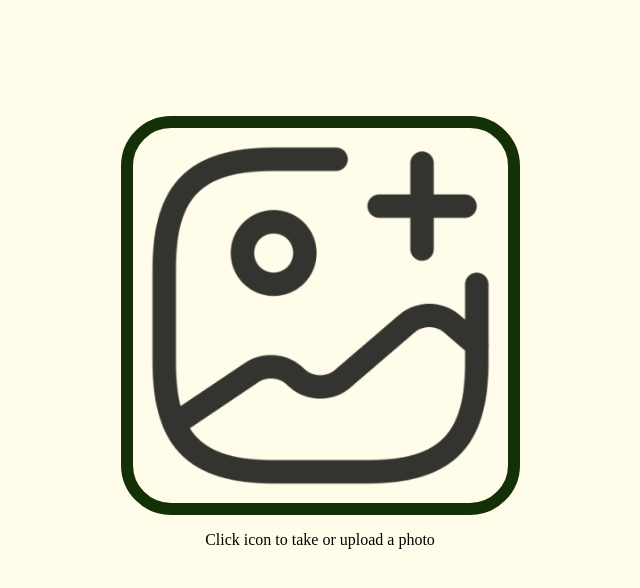
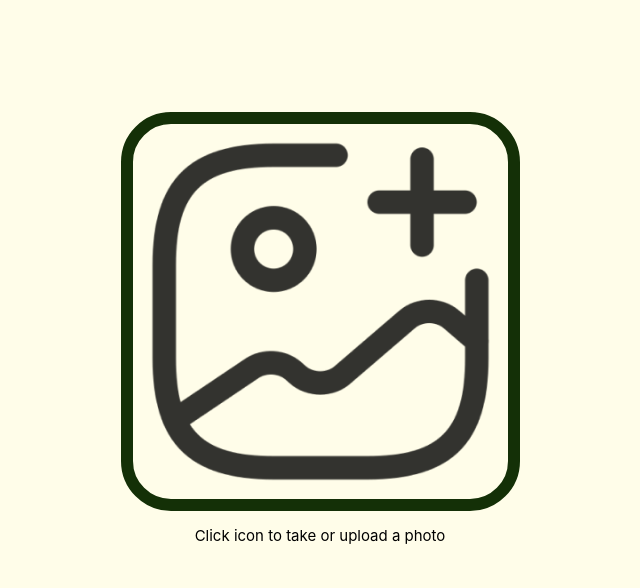
Before and after one commit to LelsersLasers/ProjectArise, a SvelteKit app in the folder frontend/: page / in a window 1280 px wide. Shown: the top 588 px of the page, without its empty margins (320-960 px from the left). Built offline with nearby package versions, Linux system fonts and the light colour scheme.

Commit message:
Using the Apple font for everything
I think??

```diff
--- a/frontend/src/app.html
+++ b/frontend/src/app.html
@@ -28,7 +28,9 @@
 
             background-color: var(--bgYellow);
 
-            font-family: 'Times New Roman', Times, serif;
+            /* font-family: 'Times New Roman', Times, serif; */
+            font-family: -apple-system, BlinkMacSystemFont, sans-serif;
+            font-size: 15px;
         }
         body {
             margin: 0;
--- a/frontend/src/routes/+page.svelte
+++ b/frontend/src/routes/+page.svelte
@@ -164,7 +164,7 @@
     }
     #underlay .resultConfidence {
         font-weight: bold;
-        font-family: 'Segoe UI', Tahoma, Geneva, Verdana, sans-serif;
+        /* font-family: 'Segoe UI', Tahoma, Geneva, Verdana, sans-serif; */
     }
     #underlay .resultLabel {
         text-transform: capitalize;
@@ -234,7 +234,7 @@
         font-style: italic;
         margin-bottom: 0px;
         margin-top: 10px;
-        font-family: -apple-system, BlinkMacSystemFont, sans-serif;
+        /* font-family: -apple-system, BlinkMacSystemFont, sans-serif; */
 
     }
 
```
